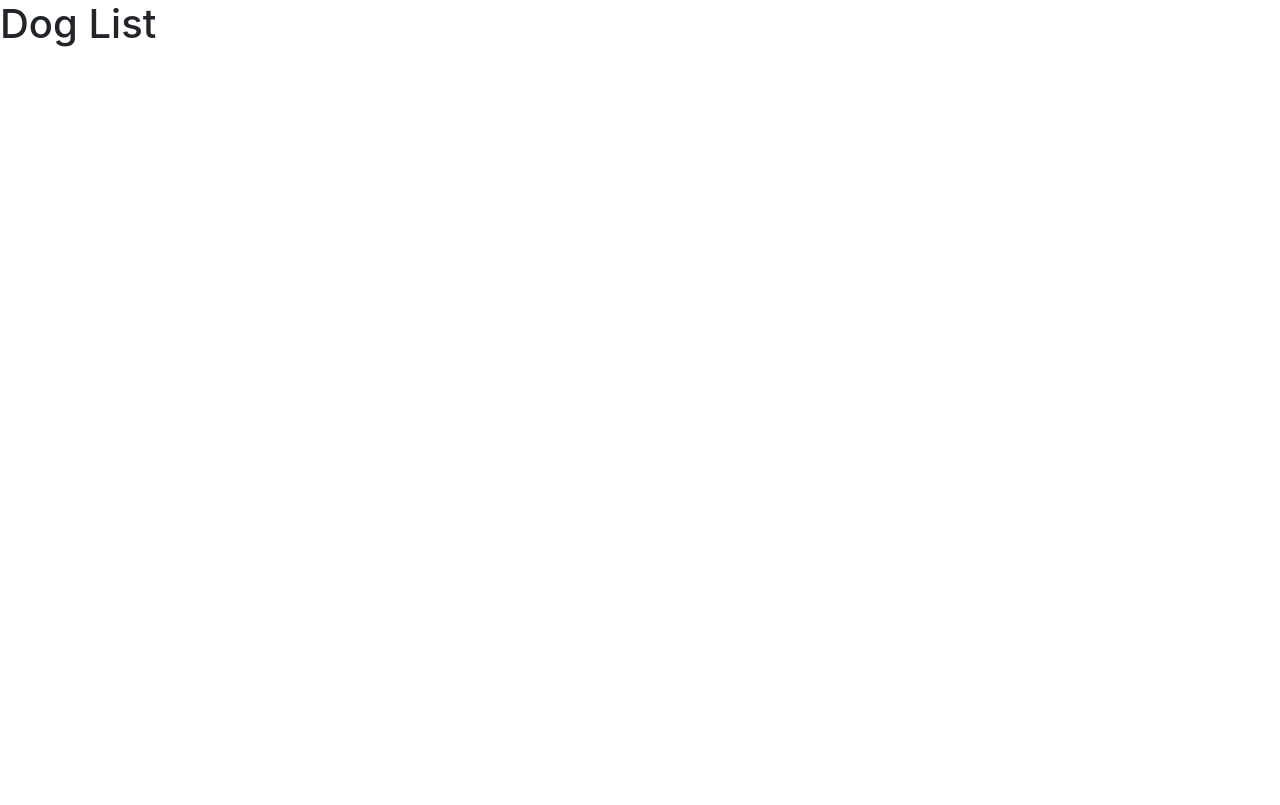
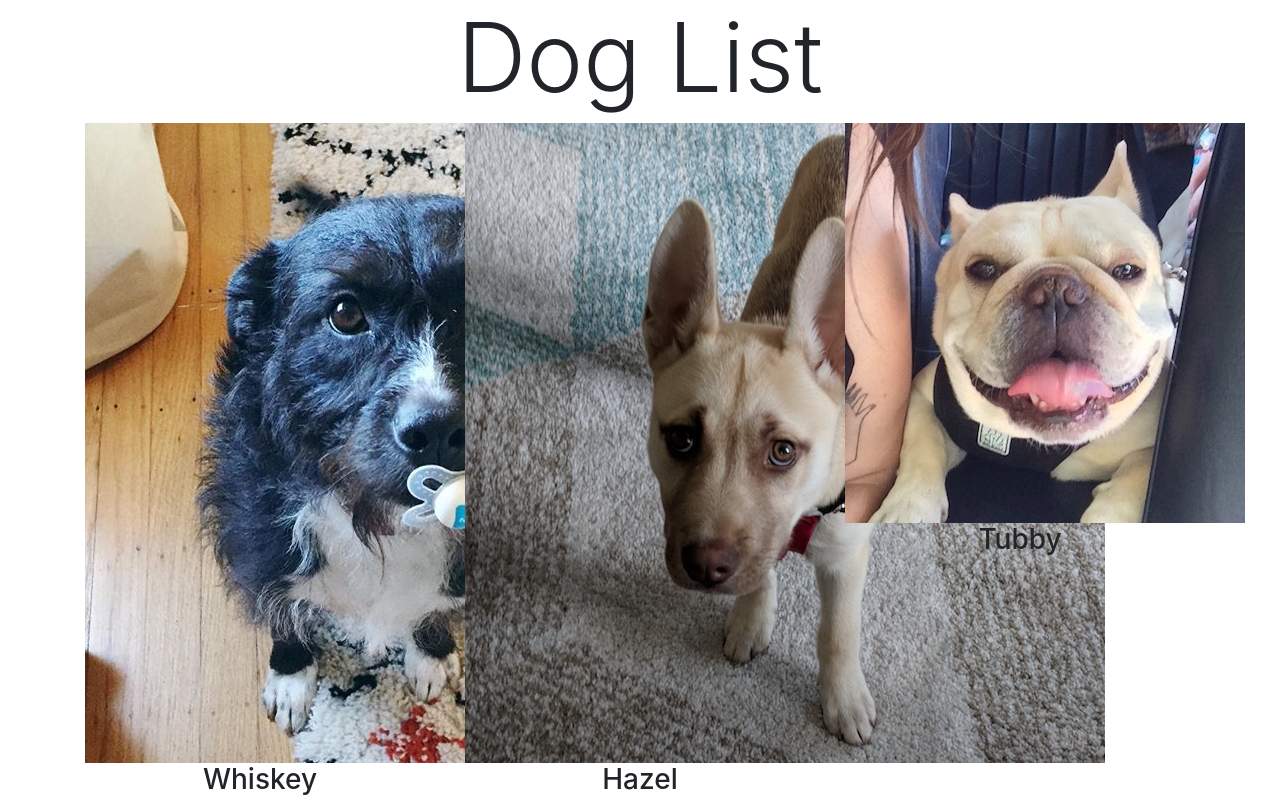
Before and after one commit to super8989/React_dog_finder, a React (Create React App) app: page /dogs in a window 1280 px wide. Built offline with nearby package versions, Linux system fonts and the light colour scheme.

Commit message:
mapping over dog data in DogList component using bootstrap

```diff
--- a/src/DogList.js
+++ b/src/DogList.js
@@ -3,8 +3,18 @@
 class DogList extends Component {
 	render() {
 		return (
-			<div>
-				<h1>Dog List</h1>
+			<div className='DogList'>
+				<h1 className='display-1 text-center'>Dog List</h1>
+				<div className='container'>
+					<div className='row'>
+						{this.props.dogs.map(d => (
+							<div className='col-4 text-center' key={d.name}>
+								<img src={d.src} alt={d.name} />
+								<h3>{d.name}</h3>
+							</div>
+						))}
+					</div>
+				</div>
 			</div>
 		);
 	}
```
